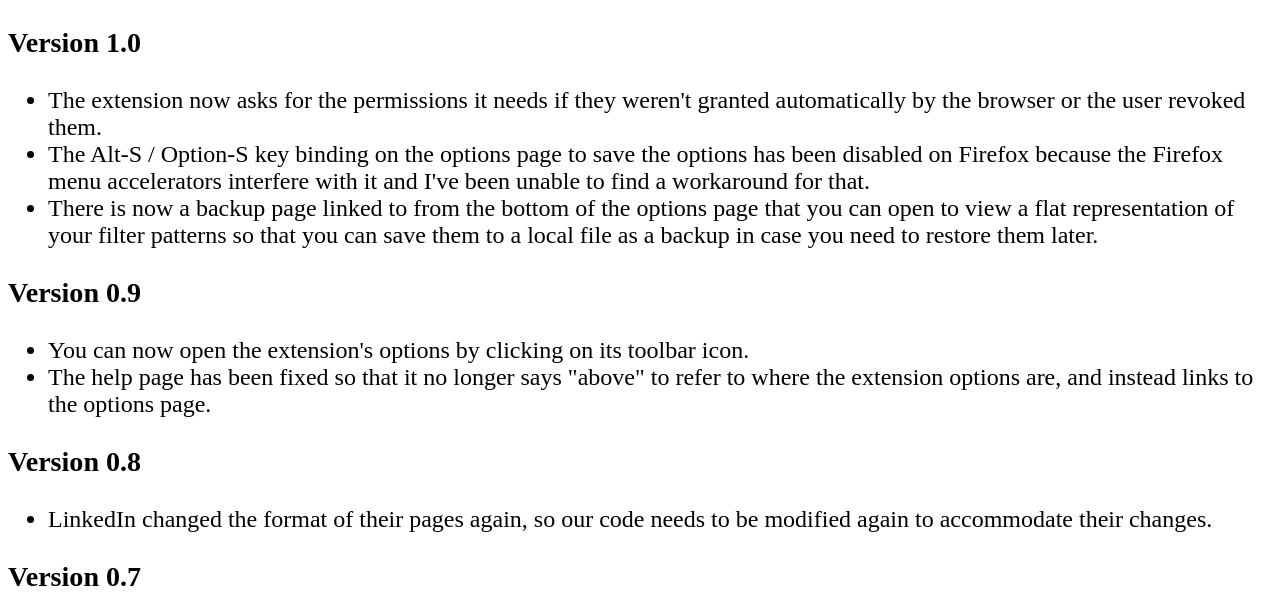
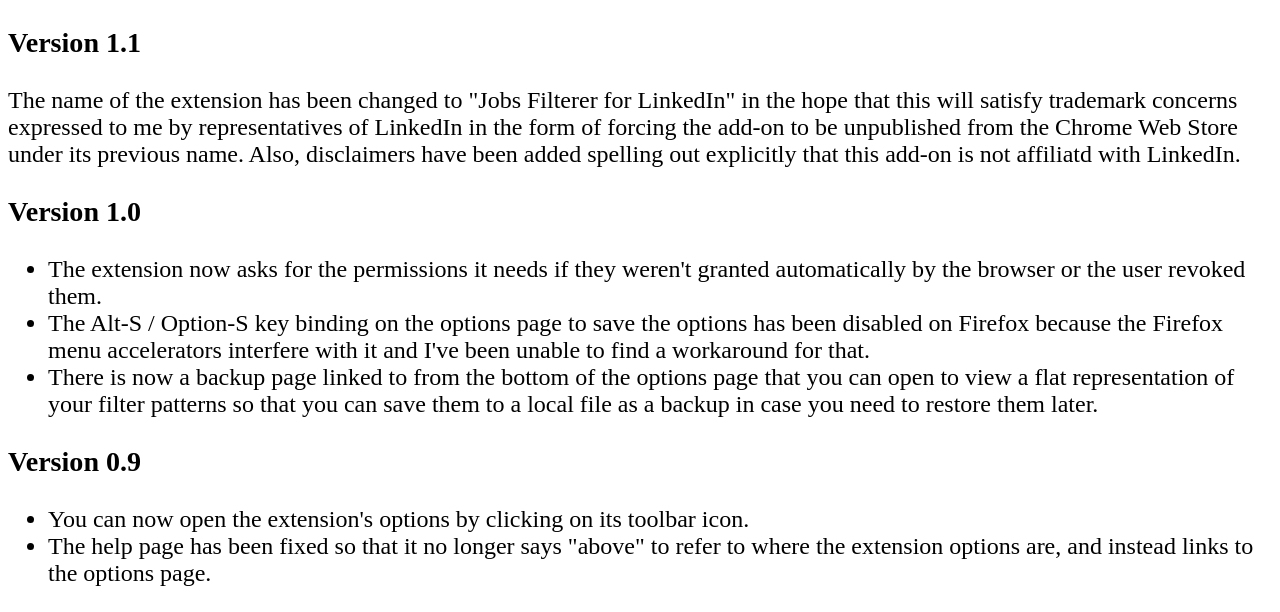
Before and after one commit to jikamens/jobs-filterer-for-linkedin, a browser extension: page changes.html in a window 1280 px wide. Shown: the part 145-757 px from the top of the page. Drawn offline with Linux system fonts and the light colour scheme.

Commit message:
Mention name change and disclaimers in changelog

```diff
--- a/changes.html
+++ b/changes.html
@@ -24,6 +24,16 @@
       the extension is updated</p>
     <div style="font-size: 150%;">
       <h2>Jobs Filterer for LinkedIn change history</h2>
+      <h3>Version 1.1</h3>
+
+      <p>The name of the extension has been changed to "Jobs Filterer
+        for LinkedIn" in the hope that this will satisfy trademark
+        concerns expressed to me by representatives of LinkedIn in the
+        form of forcing the add-on to be unpublished from the Chrome
+        Web Store under its previous name. Also, disclaimers have
+        been added spelling out explicitly that this add-on is not
+        affiliatd with LinkedIn.</p>
+
       <h3>Version 1.0</h3>
       <ul>
         <li>The extension now asks for the permissions it needs if
```
